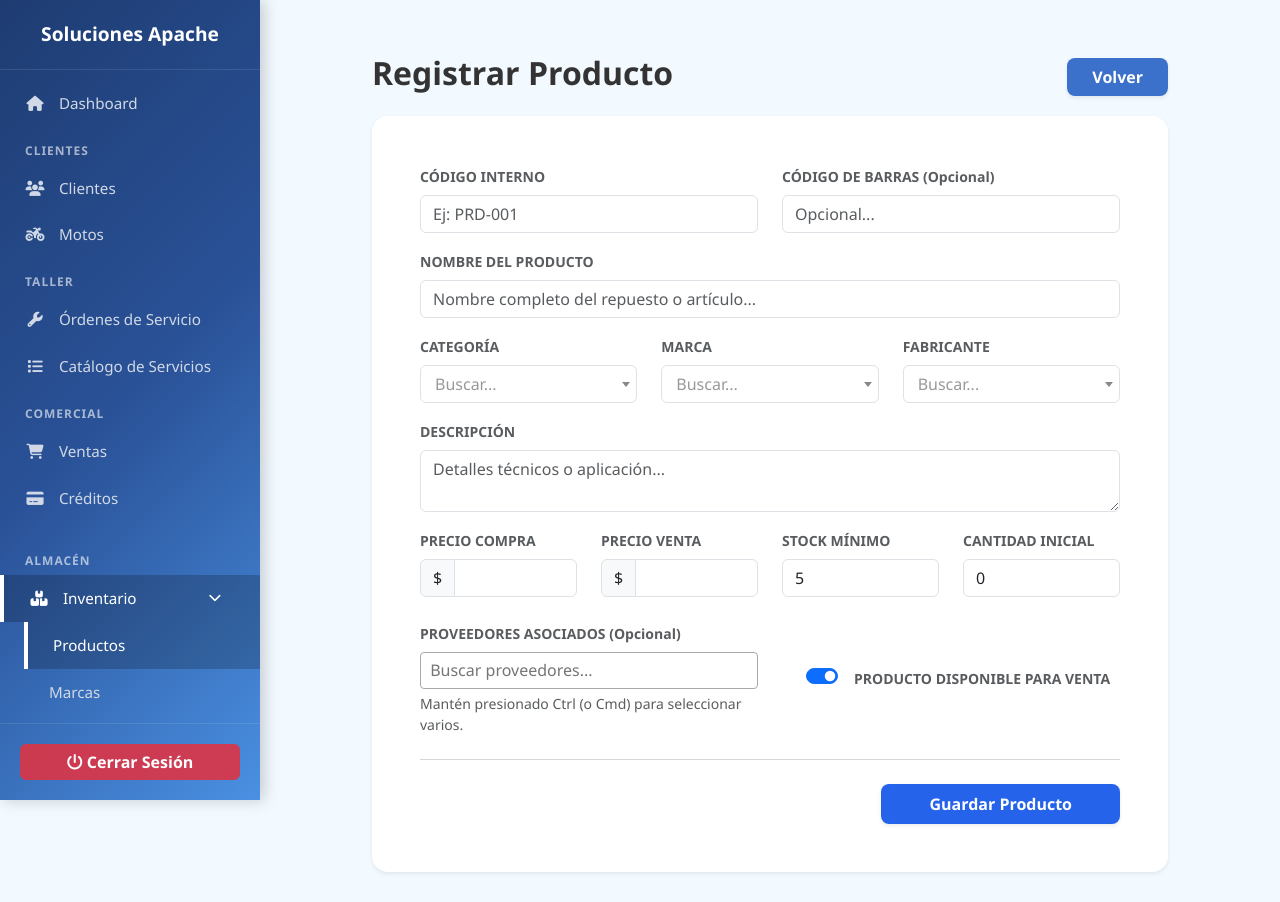
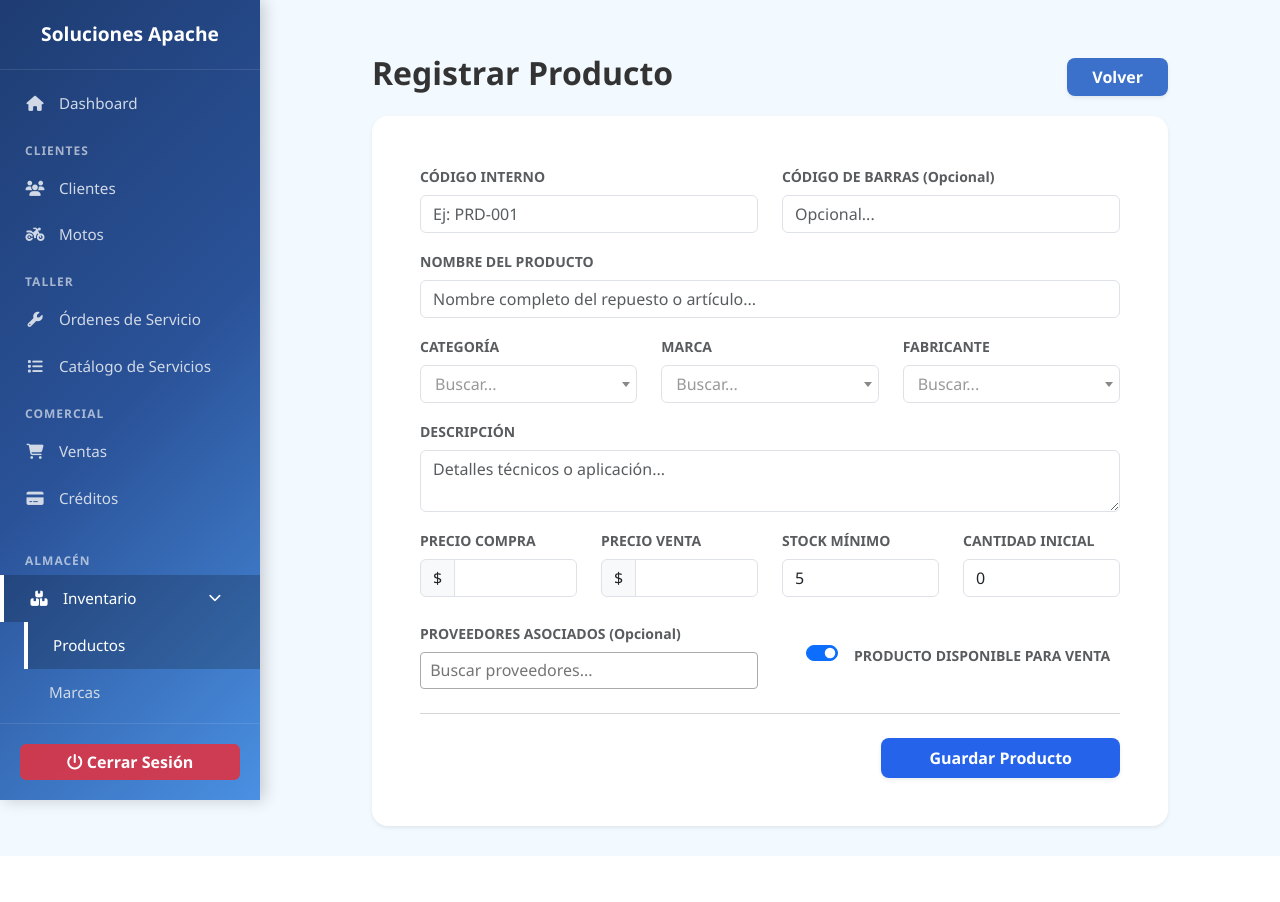
Before and after one commit to Marii060/SolucionesApache, a Django app: page /inventario/productos/nuevo/ in a window 1280 px wide. After the commit the page ends 832 px from the top, so only its background shows below. Run offline with Django 5.2, Linux system fonts and the light colour scheme; the visitor is signed in with stand-in values (Sample User, id 1); data that the repository does not hold is empty; some libraries are stand-ins or nearby versions.

Commit message:
quite un <div>Mantén presionado Ctrl (o Cmd) para seleccionar varios.</div> que sobraba

```diff
--- a/inventario/templates/inventario/registrar_producto.html
+++ b/inventario/templates/inventario/registrar_producto.html
@@ -90,7 +90,6 @@
                         <div class="col-md-6 mb-3 mb-md-0">
                             <label class="form-label fw-bold small text-muted">PROVEEDORES ASOCIADOS (Opcional)</label>
                             {{ form.proveedores }}
-                            <div class="form-text">Mantén presionado Ctrl (o Cmd) para seleccionar varios.</div>
                         </div>
                         <div class="col-md-6 d-flex align-items-center mt-3 mt-md-0">
                             <div class="form-check form-switch ms-md-4">
```
